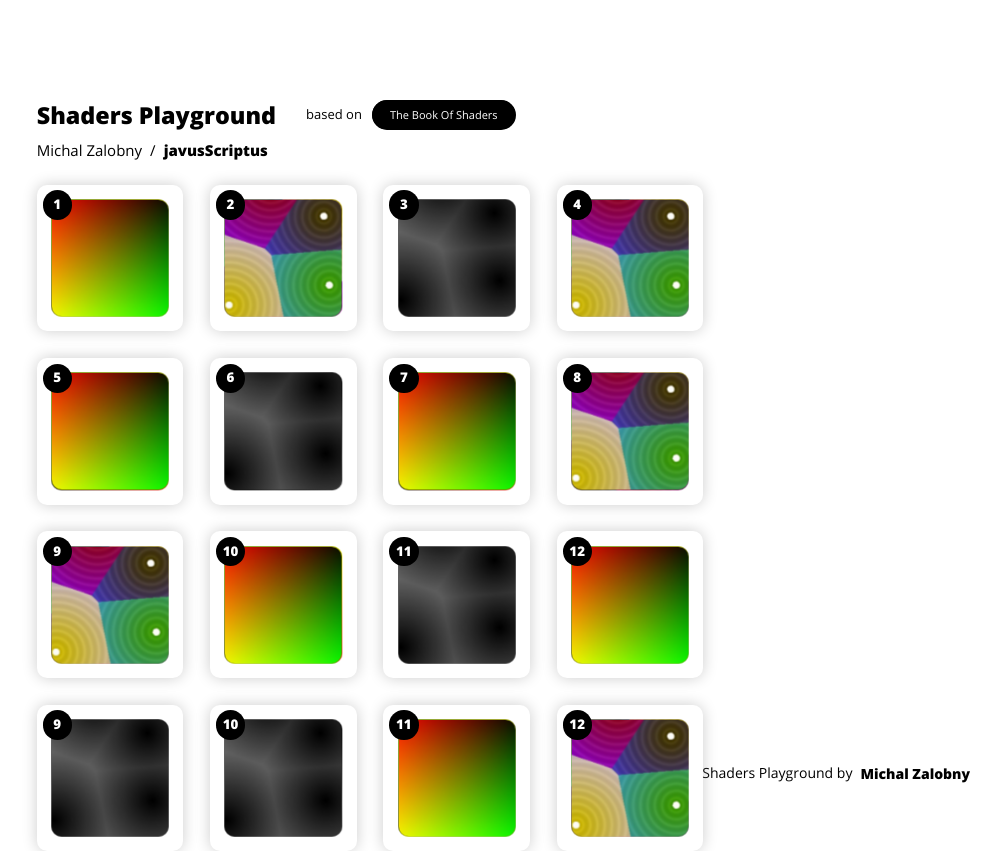
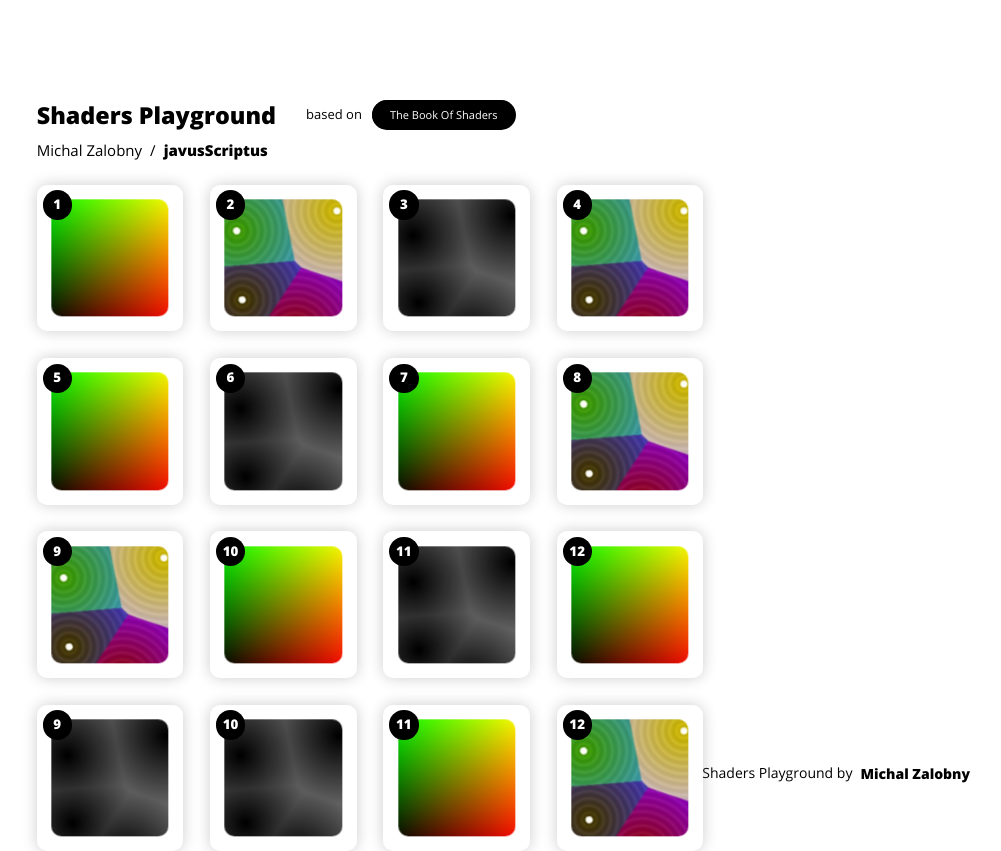
Before and after one commit to michalzalobny/book-of-shaders-playground, a Next.js app: page / in a window 1280 px wide. Shown: the whole page, without its empty margins (270-1271 px from the left). Built offline with nearby package versions, Linux system fonts and the light colour scheme; no server answers.

Commit message:
Fix safari issues

```diff
--- a/src/components/ShaderTile/ShaderTile.module.scss
+++ b/src/components/ShaderTile/ShaderTile.module.scss
@@ -14,7 +14,7 @@
   }
 
   [data-card='2'] {
-    transform: translate(-50%, -50%) rotateX(180deg) rotateY(180deg) scale(1);
+    transform: translate(-50%, -50%) rotateY(180deg) scale(1);
     z-index: 2;
   }
 
@@ -22,11 +22,11 @@
     box-shadow: 0 0 25px rgba(0, 0, 0, 0.2);
 
     [data-card='1'] {
-      transform: translate(-50%, -50%) rotateX(-180deg) rotateY(180deg) scale(0.6);
+      transform: translate(-50%, -50%) rotateY(-180deg) scale(0.5);
     }
 
     [data-card='2'] {
-      transform: translate(-50%, -50%) rotateX(0deg) rotateY(0deg) scale(0.6);
+      transform: translate(-50%, -50%) rotateY(0deg) scale(0.5);
     }
   }
 }
@@ -37,10 +37,10 @@
   position: absolute;
   top: 50%;
   left: 50%;
-  transform: translate(-50%, -50%) rotateX(0deg) rotateY(0deg) scale(1);
+  transform: translate(-50%, -50%) rotateY(0deg) scale(1);
   width: 80%;
   height: 80%;
-  transition: transform 1.1s;
+  transition: transform 0.8s;
   transition-timing-function: cubic-bezier(0.64, 0.02, 0.16, 0.97) t;
   backface-visibility: hidden;
   z-index: 1;
@@ -48,7 +48,7 @@
 
 .numberWrapper {
   position: absolute;
-  z-index: 3;
+  z-index: 5;
   top: 4%;
   left: 4%;
   width: 20%;
```
